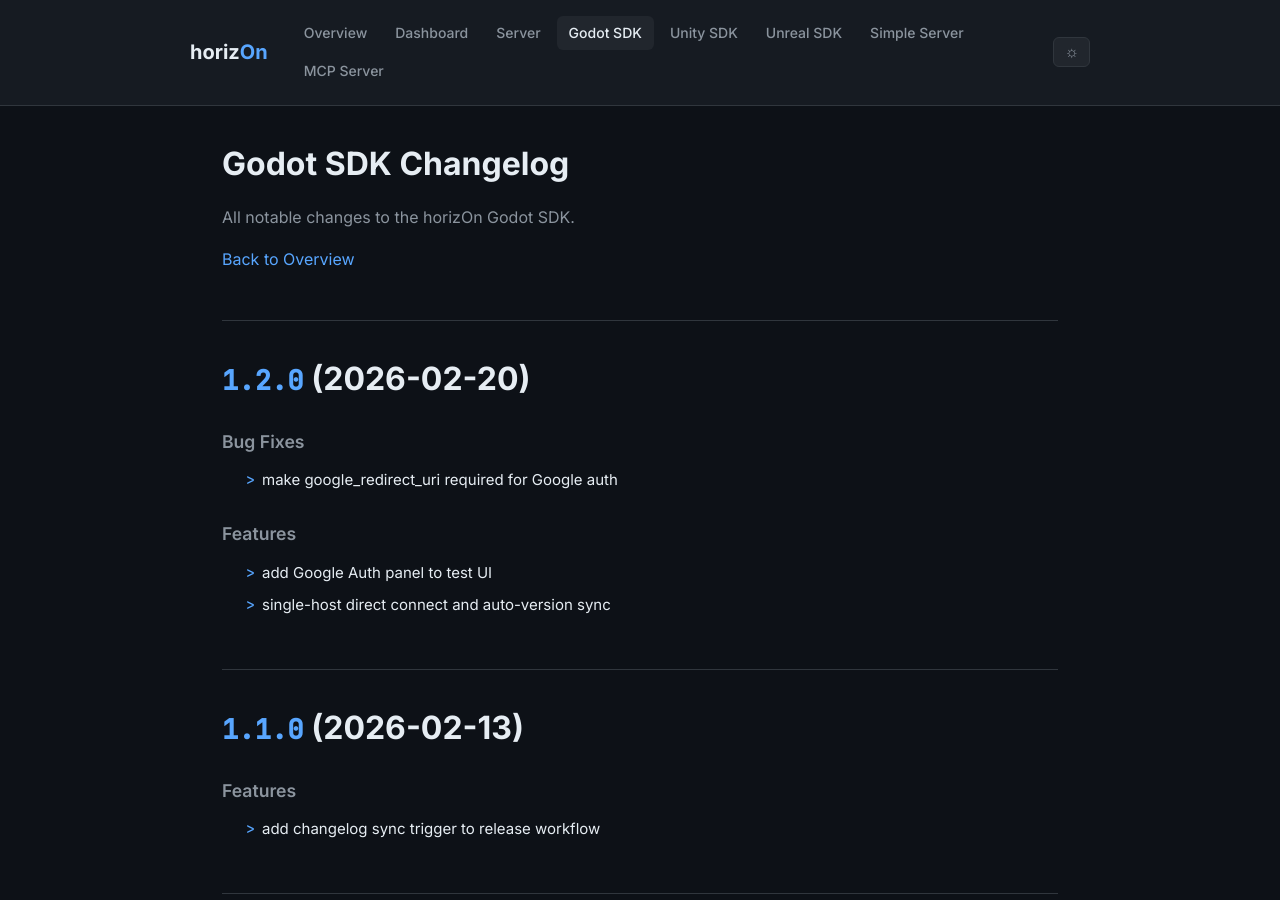
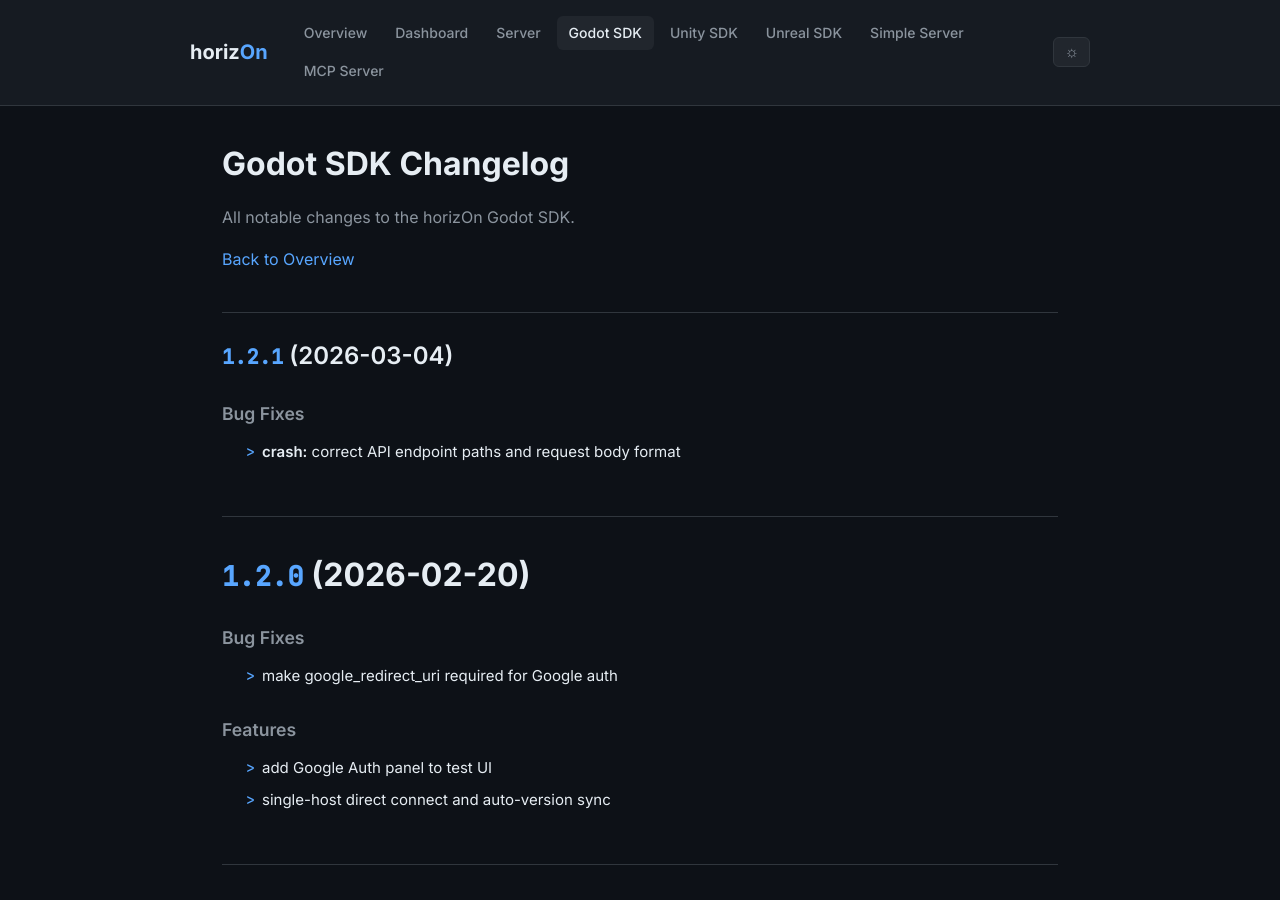
Before and after one commit to ProjectMakersDE/horizOn-Changelog, a Jekyll site: the page built from godot-sdk-changelog.md, in a window 1280 px wide and 900 px high. Built offline with Jekyll 4.4.1, drawn with Linux system fonts in a browser that asks for light colours.

Commit message:
chore: sync changelogs [skip ci]

```diff
--- a/godot-sdk-changelog.md
+++ b/godot-sdk-changelog.md
@@ -8,6 +8,13 @@ title: Godot SDK Changelog
 All notable changes to the horizOn Godot SDK.
 
 [Back to Overview](.)
+
+## [1.2.1](https://github.com/ProjectMakersDE/horizOn-SDK-Godot/compare/v1.2.0...v1.2.1) (2026-03-04)
+
+
+### Bug Fixes
+
+* **crash:** correct API endpoint paths and request body format ([fccbb99](https://github.com/ProjectMakersDE/horizOn-SDK-Godot/commit/fccbb991e90908f1f79397423c2c211f786e6eeb))
 
 # [1.2.0](https://github.com/ProjectMakersDE/horizOn-SDK-Godot/compare/v1.1.0...v1.2.0) (2026-02-20)
 
```
Also changed, not shown: index.md (+1 -1 lines).
